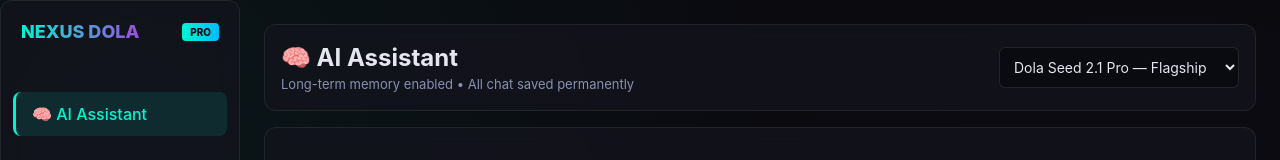
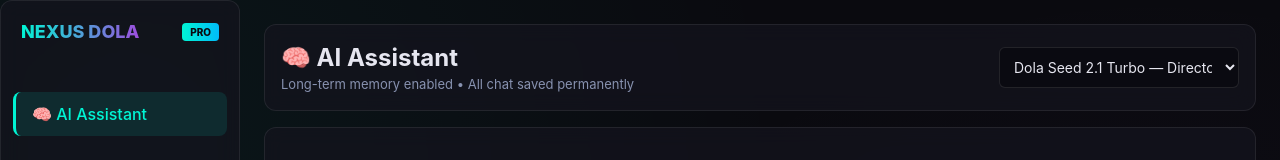
Before and after one commit to josephcrown920/Dola-seed-studio, a Next.js app: page / in a window 1280 px wide. Shown: the top 160 px of the page. Built offline with nearby package versions, Linux system fonts and the light colour scheme.

Commit message:
Align Dola chat model defaults with current ModelArk IDs

```diff
--- a/app/page.js
+++ b/app/page.js
@@ -24,7 +24,7 @@
     { role: 'ai', content: '👋 Welcome to Nexus Dola Studio. Ask me anything, or generate images/videos! All your data is saved to long-term memory automatically.' }
   ])
   const [input, setInput] = useState('')
-  const [chatModel, setChatModel] = useState('dola-seed-2.1-pro')
+  const [chatModel, setChatModel] = useState('dola-seed-2-1-turbo-260628')
   const [imgPrompt, setImgPrompt] = useState('')
   const [imgModel, setImgModel] = useState('seedream-5.0-pro')
   const [imgStyle, setImgStyle] = useState('realistic')
@@ -277,9 +277,9 @@
                 <p className="subtitle">Long-term memory enabled • All chat saved permanently</p>
               </div>
               <select value={chatModel} onChange={e => setChatModel(e.target.value)}>
-                <option value="dola-seed-2.1-pro">Dola Seed 2.1 Pro — Flagship</option>
-                <option value="dola-seed-2.1-lite">Dola Seed 2.1 Lite — Fast</option>
-                <option value="glm-5.1">GLM 5.1 — Reasoning</option>
+                <option value="dola-seed-2-1-turbo-260628">Dola Seed 2.1 Turbo — Director</option>
+                <option value="deepseek-v4-1-flash-260910">DeepSeek V4.1 Flash — Reasoning + Vision</option>
+                <option value="glm-5-3-flash-260828">GLM 5.3 Flash — Multimodal + Tools</option>
               </select>
             </div>
             <div className="chat-window glass-panel">
```
